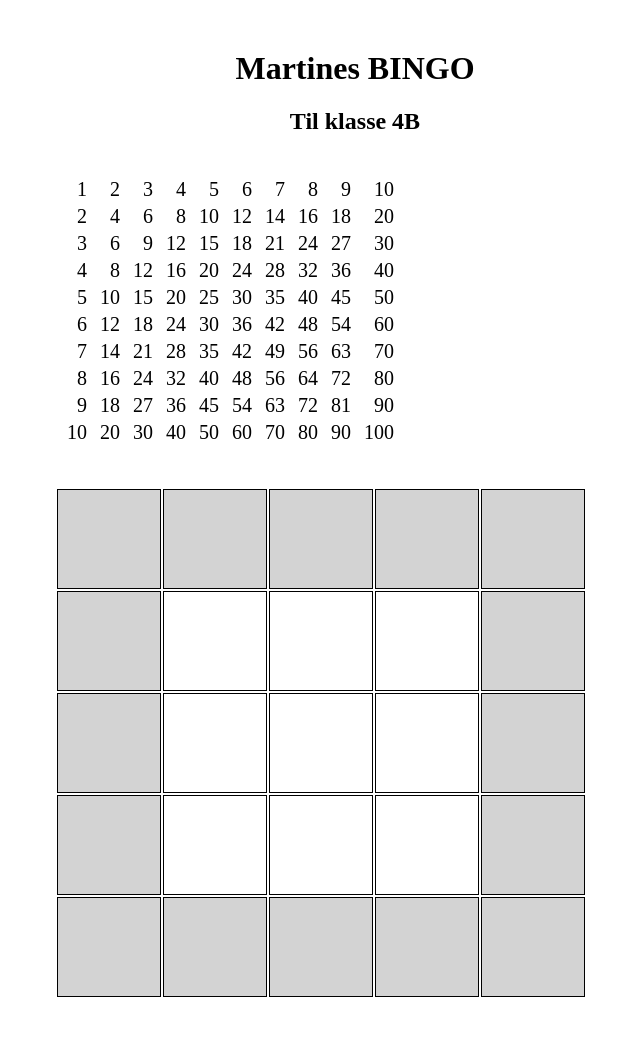
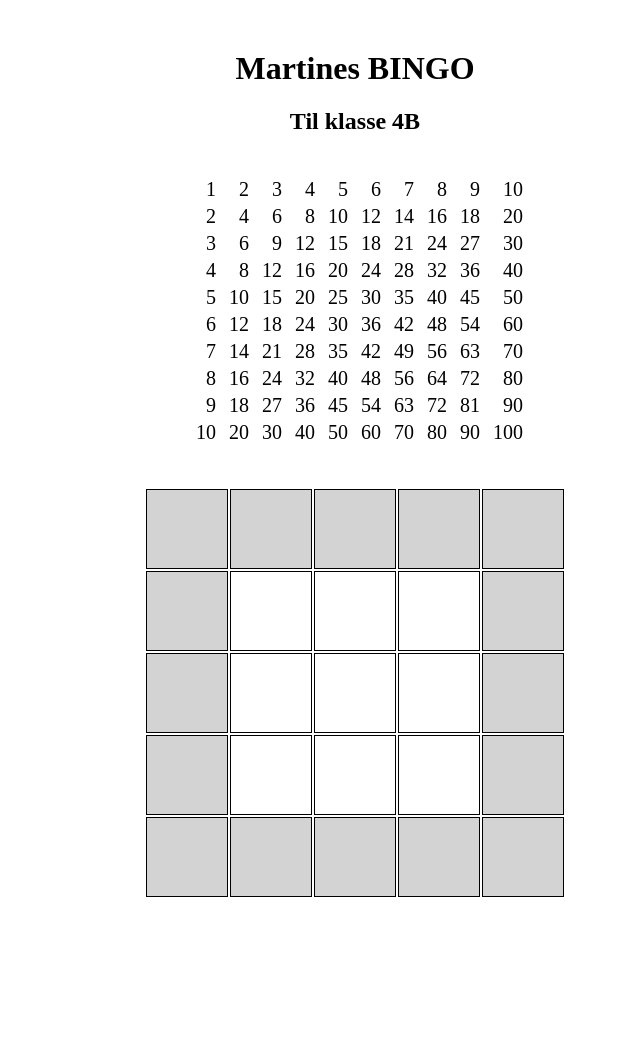
Before and after one commit to skytteren/skytteren.github.io, a Jekyll site: the page bingo.html, which Jekyll copies as it is, in a window 1280 px wide. Shown: the whole page, without its empty margins (285-925 px from the left). Built offline with Jekyll 4.4.1, drawn with Linux system fonts in a browser that asks for light colours; after the commit the page ends 949 px from its top, so only the background shows below that.

Commit message:
Bedre bingo style

```diff
--- a/bingo.html
+++ b/bingo.html
@@ -5,17 +5,18 @@
             h1, h2{
                 text-align: center;
             }
-
             .svar{
                 padding-left: 10px;
                 text-align: right;
                 font-size: 20px;
             }
             #bingosvar td{
-                width: 100px;
-                height: 100px;
+                border-collapse: collapse;
+                padding: 0;
+                margin: 0;
+                width: 80px;
+                height: 80px;
                 border: 1px solid black;
-                margin: 0;
             }
             .grey{
                 background-color: lightgrey;
@@ -25,6 +26,8 @@
                 width: 600px;
             }
             div{
+            }
+            table{
                 margin: 40px auto;
             }
         </style>
```
